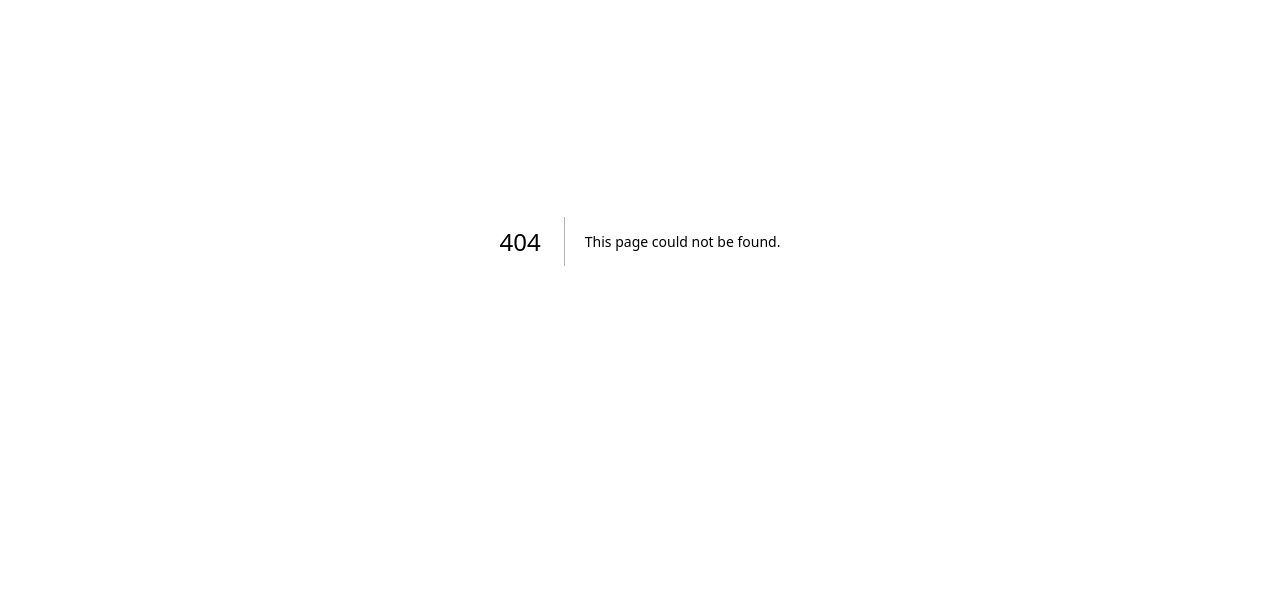
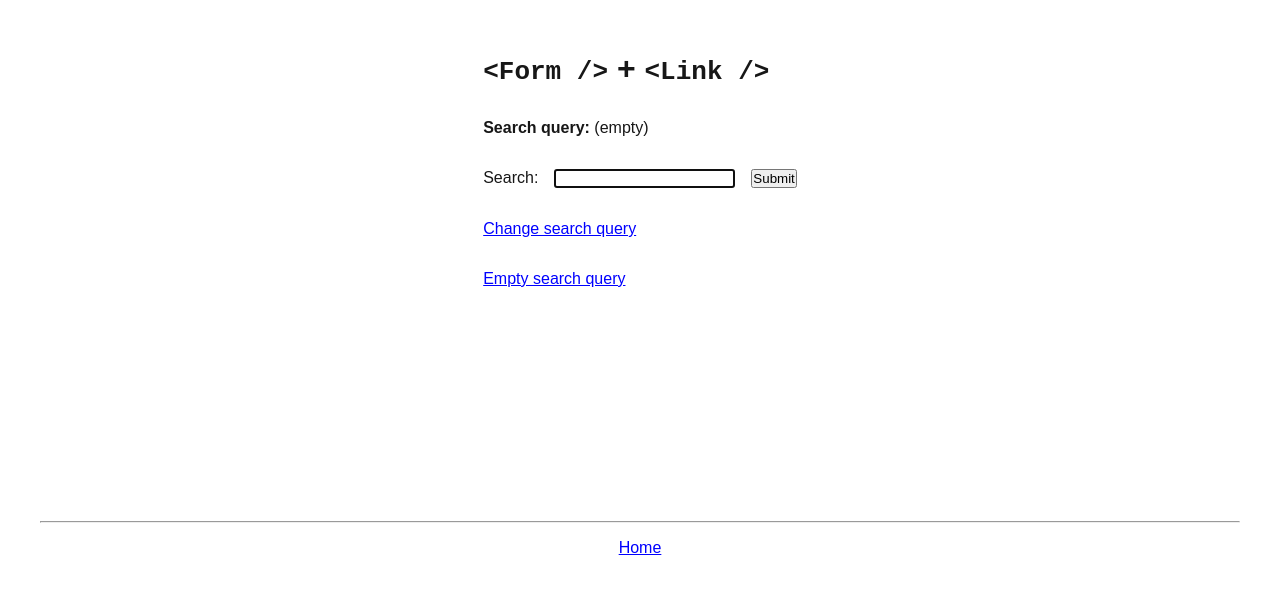
Before and after one commit to verheyenkoen/form-default-value-bug, a Next.js app: page /form-plus-link-component in a window 1280 px wide. Before the commit this address had no page. Shown: the part 159-750 px from the top of the page. Built offline with nearby package versions, Linux system fonts and the light colour scheme.

Commit message:
Initial reproduction

```diff
--- /dev/null
+++ b/src/app/form-plus-link-component/page.tsx
@@ -0,0 +1,38 @@
+import Form from "next/form";
+import Link from "next/link";
+
+import ComponentName from "@/components/component-name";
+
+export default async function Page({
+  searchParams,
+}: {
+  searchParams: Promise<{ search?: string }>;
+}) {
+  const { search } = await searchParams;
+
+  return (
+    <>
+      <h1>
+        <ComponentName>Form</ComponentName> +{" "}
+        <ComponentName>Link</ComponentName>
+      </h1>
+      <p>
+        <strong>Search query:</strong>{" "}
+        <span id="renderedSearchQuery">{search || "(empty)"}</span>
+      </p>
+      <Form action="">
+        <label htmlFor="searchField">Search:</label>
+        <input
+          id="searchField"
+          type="text"
+          name="search"
+          autoFocus
+          defaultValue={search}
+        />
+        <button>Submit</button>
+      </Form>
+      <Link href={{ query: { search: "changed" } }}>Change search query</Link>
+      <Link href={{ query: { search: "" } }}>Empty search query</Link>
+    </>
+  );
+}
--- a/src/app/globals.css
+++ b/src/app/globals.css
@@ -14,6 +14,7 @@ html,
 body {
   max-width: 100vw;
   overflow-x: hidden;
+  margin: 20px;
 }
 
 body {
@@ -31,8 +32,8 @@ body {
 }
 
 a {
-  color: inherit;
-  text-decoration: none;
+  color: blue;
+  text-decoration: underline;
 }
 
 @media (prefers-color-scheme: dark) {
@@ -40,3 +41,8 @@ a {
     color-scheme: dark;
   }
 }
+
+form {
+  display: flex;
+  gap: 1rem;
+}
--- a/src/app/layout.tsx
+++ b/src/app/layout.tsx
@@ -1,9 +1,11 @@
 import type { Metadata } from "next";
+import Link from "next/link";
+
 import "./globals.css";
+import styles from "./page.module.css";
 
 export const metadata: Metadata = {
-  title: "Create Next App",
-  description: "Generated by create next app",
+  title: "Next.js Form (default) value bug",
 };
 
 export default function RootLayout({
@@ -13,7 +15,17 @@ export default function RootLayout({
 }>) {
   return (
     <html lang="en">
-      <body>{children}</body>
+      <body>
+        <div className={styles.page}>
+          <main className={styles.main}>{children}</main>
+        </div>
+
+        <hr />
+
+        <footer className={styles.footer}>
+          <Link href="/">Home</Link>
+        </footer>
+      </body>
     </html>
   );
 }
--- a/src/app/page.module.css
+++ b/src/app/page.module.css
@@ -10,7 +10,7 @@
   grid-template-rows: 20px 1fr 20px;
   align-items: center;
   justify-items: center;
-  min-height: 100svh;
+  min-height: 80svh;
   padding: 80px;
   gap: 64px;
 }
@@ -31,4 +31,11 @@
   flex-direction: column;
   gap: 32px;
   grid-row-start: 2;
+
+  margin-bottom: 4rem;
 }
+
+.footer {
+  margin-top: 1rem;
+  text-align: center;
+}
--- /dev/null
+++ b/src/components/component-name.tsx
@@ -0,0 +1,7 @@
+export default function ComponentName({
+  children,
+}: {
+  children: React.ReactNode;
+}) {
+  return <code>&lt;{children} /&gt;</code>;
+}
```
Also changed, not shown: src/app/page.tsx (+5 -4 lines).
